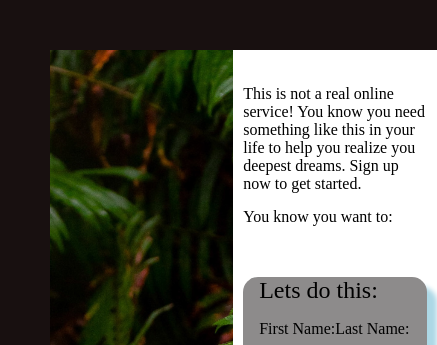
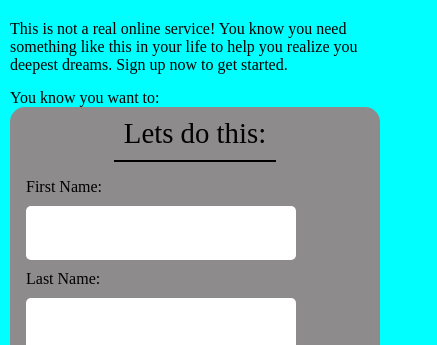
Before and after one commit to lualding/sign-up-form, a plain HTML site: page index.html in a window 390 px wide. Shown: the top 345 px of the page, 437 px wide, since content can reach past the window. Drawn offline with Linux system fonts and the light colour scheme.

Commit message:
Added media query for responsiveness

```diff
--- a/styles.css
+++ b/styles.css
@@ -148,3 +148,37 @@ a{
 button > a{
     color:white;
 }
+
+
+@media screen and (max-width: 600px) {
+
+  body{
+    grid-template-columns: 1fr;
+    background-color: aqua;
+    padding: 0;
+  }
+   .one{
+    display: none;
+  }
+
+  .two{
+    display: block;
+    margin: 10px 0;
+    background-color: inherit;
+  }
+
+  .first-last-name, .email-number, .pass{
+    grid-template-columns: 1fr;
+  }
+
+  form{
+    box-shadow: none;s
+  }
+
+  legend{
+    text-align: center;
+    font-size: 1.8rem;
+    padding: 10px;
+    border-bottom: 2px solid black;
+  }
+}
```
